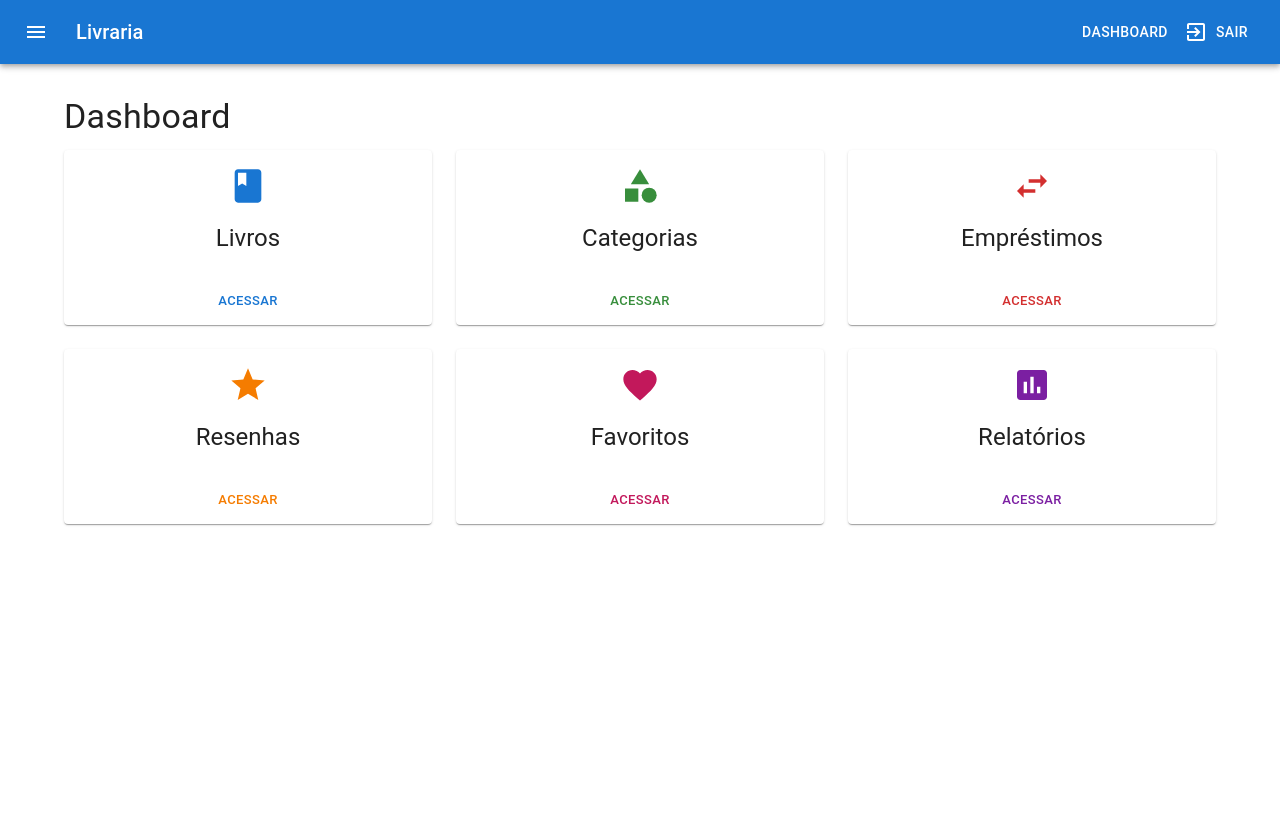
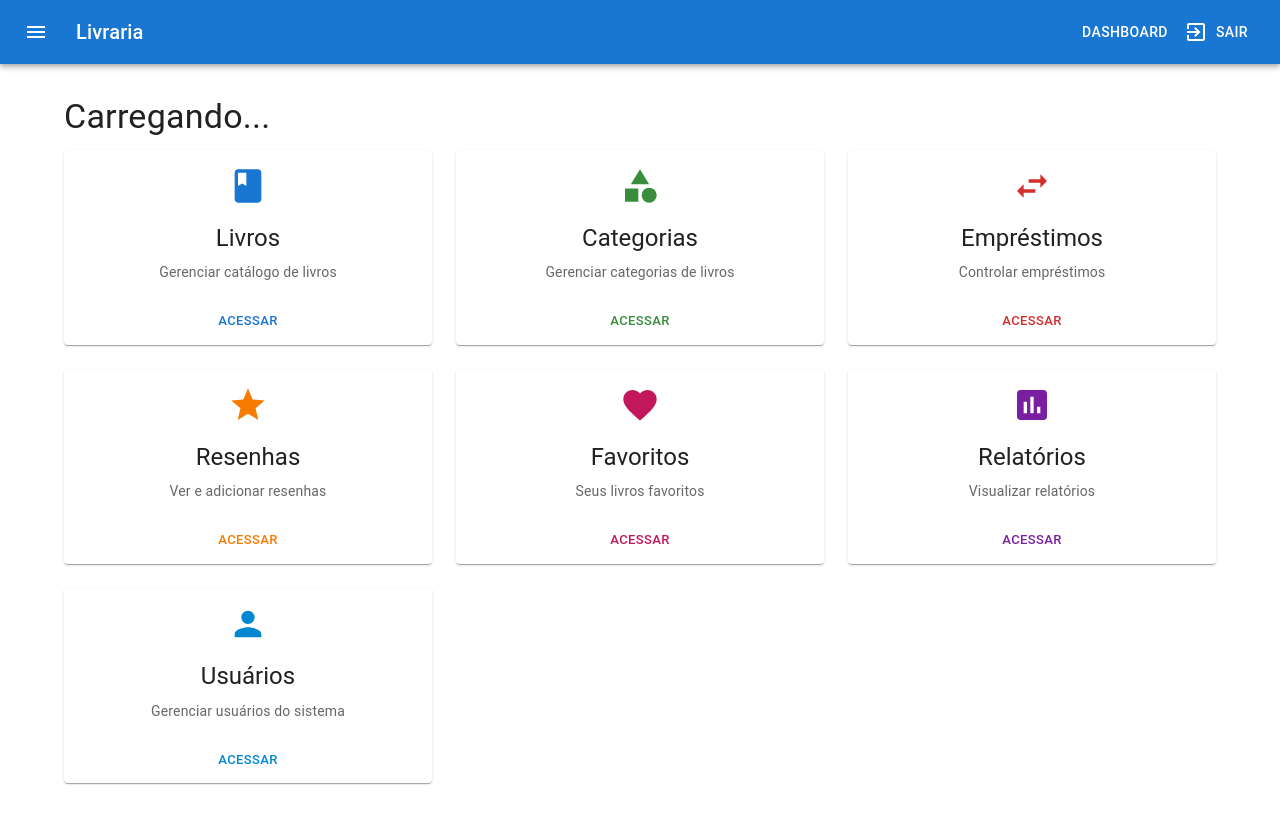
Before and after one commit to loboothay/LivrariaNode, a React (Create React App) app in the folder frontend/: page /dashboard in a window 1280 px wide. Built offline with nearby package versions, Linux system fonts and the light colour scheme; no server answers; sample sign-in values are in the browser's storage.

Commit message:
Implementado telas de resenha, favoritos e relatórios

```diff
--- /dev/null
+++ b/frontend/src/pages/Dashboard.js
@@ -0,0 +1,145 @@
+import React, { useState, useEffect } from 'react';
+import {
+    Box,
+    Container,
+    Grid,
+    Typography,
+    Card,
+    CardContent,
+    CardActions,
+    Button
+} from '@mui/material';
+import {
+    Book as BookIcon,
+    Category as CategoryIcon,
+    SwapHoriz as LoanIcon,
+    Star as ReviewIcon,
+    Favorite as FavoriteIcon,
+    Assessment as ReportIcon,
+    Person as UserIcon
+} from '@mui/icons-material';
+import { useNavigate } from 'react-router-dom';
+import axios from 'axios';
+
+const menuItems = [
+    { title: 'Livros', icon: <BookIcon />, path: '/livros', color: '#1976d2', description: 'Gerenciar catálogo de livros' },
+    { title: 'Categorias', icon: <CategoryIcon />, path: '/categorias', color: '#388e3c', description: 'Gerenciar categorias de livros' },
+    { title: 'Empréstimos', icon: <LoanIcon />, path: '/emprestimos', color: '#d32f2f', description: 'Controlar empréstimos' },
+    { title: 'Resenhas', icon: <ReviewIcon />, path: '/resenhas', color: '#f57c00', description: 'Ver e adicionar resenhas' },
+    { title: 'Favoritos', icon: <FavoriteIcon />, path: '/favoritos', color: '#c2185b', description: 'Seus livros favoritos' },
+    { title: 'Relatórios', icon: <ReportIcon />, path: '/relatorios', color: '#7b1fa2', description: 'Visualizar relatórios' },
+    { title: 'Usuários', icon: <UserIcon />, path: '/usuarios', color: '#0288d1', description: 'Gerenciar usuários do sistema' }
+];
+
+function Dashboard() {
+    const [usuario, setUsuario] = useState(null);
+    const navigate = useNavigate();
+
+    const decodeToken = (token) => {
+        try {
+            const base64Url = token.split('.')[1];
+            const base64 = base64Url.replace(/-/g, '+').replace(/_/g, '/');
+            const payload = JSON.parse(window.atob(base64));
+            return payload;
+        } catch (error) {
+            console.error('Error decoding token:', error);
+            return null;
+        }
+    };
+
+    useEffect(() => {
+        const fetchUsuario = async () => {
+            try {
+                const token = localStorage.getItem('token');
+                const tokenData = decodeToken(token);
+                const emailFromToken = tokenData?.email;
+
+                if (!emailFromToken) {
+                    console.error('Email não encontrado no token');
+                    return;
+                }
+
+                const response = await axios.get('http://localhost:3000/api/usuarios', {
+                    headers: {
+                        'Authorization': `Bearer ${token}`
+                    }
+                });
+
+                const usuarioEncontrado = response.data.find(
+                    user => user.email.toLowerCase() === emailFromToken.toLowerCase()
+                );
+
+                if (usuarioEncontrado) {
+                    setUsuario(usuarioEncontrado);
+                    localStorage.setItem('nome', usuarioEncontrado.nome);
+                    localStorage.setItem('userId', usuarioEncontrado.id);
+                    localStorage.setItem('email', usuarioEncontrado.email);
+                } else {
+                    console.error('Usuário não encontrado com o email:', emailFromToken);
+                }
+
+            } catch (error) {
+                console.error('Erro ao carregar dados do usuário:', error);
+            }
+        };
+
+        fetchUsuario();
+    }, []);
+
+    return (
+        <Container maxWidth="lg" sx={{ mt: 4, mb: 4 }}>
+            <Typography variant="h4" gutterBottom component="h1">
+                {usuario ? `Olá, ${usuario.nome}!` : 'Carregando...'}
+            </Typography>
+            <Grid container spacing={3}>
+                {menuItems.map((item) => (
+                    <Grid item xs={12} sm={6} md={4} key={item.title}>
+                        <Card
+                            sx={{
+                                height: '100%',
+                                display: 'flex',
+                                flexDirection: 'column',
+                                '&:hover': {
+                                    transform: 'scale(1.02)',
+                                    transition: 'transform 0.2s ease-in-out'
+                                }
+                            }}
+                        >
+                            <CardContent sx={{ flexGrow: 1 }}>
+                                <Box
+                                    sx={{
+                                        display: 'flex',
+                                        justifyContent: 'center',
+                                        alignItems: 'center',
+                                        mb: 2,
+                                        color: item.color
+                                    }}
+                                >
+                                    {React.cloneElement(item.icon, { sx: { fontSize: 40 } })}
+                                </Box>
+                                <Typography gutterBottom variant="h5" component="h2" align="center">
+                                    {item.title}
+                                </Typography>
+                                <Typography variant="body2" color="text.secondary" align="center">
+                                    {item.description}
+                                </Typography>
+                            </CardContent>
+                            <CardActions>
+                                <Button
+                                    size="small"
+                                    fullWidth
+                                    onClick={() => navigate(item.path)}
+                                    sx={{ color: item.color }}
+                                >
+                                    Acessar
+                                </Button>
+                            </CardActions>
+                        </Card>
+                    </Grid>
+                ))}
+            </Grid>
+        </Container>
+    );
+}
+
+export default Dashboard;
--- a/frontend/src/pages/Resenhas.js
+++ b/frontend/src/pages/Resenhas.js
@@ -27,80 +27,115 @@ function Resenhas() {
         const fetchLivros = async () => {
             try {
                 const token = localStorage.getItem('token');
-                const response = await axios.get('http://localhost:3001/api/livros', {
+                const response = await axios.get('http://localhost:3000/api/livros', {
                     headers: {
                         'Authorization': `Bearer ${token}`
                     }
                 });
-
-                // Verificar e transformar os dados se necessário
-                const livrosData = response.data;
-                if (livrosData && typeof livrosData === 'object') {
-                    // Se for um objeto, converte para array
-                    const livrosArray = Array.isArray(livrosData) ? livrosData : Object.values(livrosData);
-                    console.log('Livros processados:', livrosArray);
-                    setLivros(livrosArray);
-                }
+                console.log('Resposta da API:', response.data);
+                setLivros(response.data);
             } catch (error) {
-                console.error('Erro detalhado:', error.response || error);
+                console.error('Erro ao carregar livros:', error);
             }
         };
 
         fetchLivros();
     }, []);
 
-    // Remover a função carregarLivros duplicada que não está sendo usada
-    useEffect(() => {
-        if (livroSelecionado) {
-            carregarResenhas(livroSelecionado);
-        }
-    }, [livroSelecionado]);
-
-    const carregarLivros = async () => {
+    const carregarResenhas = async (livroId) => {
         try {
             const token = localStorage.getItem('token');
-            const response = await axios.get('http://localhost:3001/api/livros', {
+            const response = await axios.get(`http://localhost:3000/api/resenhas/livro/${livroId}`, {
                 headers: {
                     'Authorization': `Bearer ${token}`
                 }
             });
-            console.log('Livros carregados:', response.data); // Para debug
-            setLivros(response.data);
-        } catch (error) {
-            console.error('Erro ao carregar livros:', error);
-        }
-    };
-
-    const carregarResenhas = async (livroId) => {
-        try {
-            const token = localStorage.getItem('token');
-            const response = await axios.get(`http://localhost:3001/api/resenhas/livro/${livroId}`, {
-                headers: {
-                    'Authorization': `Bearer ${token}`
-                }
-            });
-            console.log('Resenhas carregadas:', response.data); // Para debug
             setResenhas(response.data);
         } catch (error) {
             console.error('Erro ao carregar resenhas:', error);
         }
     };
 
+    // Adicionar no início do componente, junto com os outros estados
+    const [usuarioLogado, setUsuarioLogado] = useState(null);
+
+    // Adicionar após o useEffect dos livros
+    // Modificar o useEffect do usuário
+    useEffect(() => {
+        const fetchUsuario = async () => {
+            try {
+                const token = localStorage.getItem('token');
+                const nomeUsuario = localStorage.getItem('nome'); // Nome do usuário salvo no login
+
+                console.log('Nome do usuário:', nomeUsuario);
+
+                const response = await axios.get('http://localhost:3000/api/usuarios', {
+                    headers: {
+                        'Authorization': `Bearer ${token}`
+                    }
+                });
+
+                // Encontrar o usuário pelo nome
+                const usuario = response.data.find(u => u.nome === nomeUsuario);
+                if (usuario) {
+                    console.log('Usuário encontrado:', usuario);
+                    setUsuarioLogado(usuario);
+                } else {
+                    console.error('Usuário não encontrado com o nome:', nomeUsuario);
+                }
+
+            } catch (error) {
+                console.error('Erro ao carregar usuário:', error);
+            }
+        };
+
+        fetchUsuario();
+    }, []);
+
+    // Modificar o handleSubmit
     const handleSubmit = async (e) => {
         e.preventDefault();
         try {
+            if (!novaResenha.livroId || !novaResenha.texto || !novaResenha.avaliacao) {
+                alert('Por favor, preencha todos os campos');
+                return;
+            }
+
             const token = localStorage.getItem('token');
-            await axios.post('http://localhost:3001/api/resenhas', novaResenha, {
+
+            // Debug dos dados do usuário
+            console.log('Usuário logado:', usuarioLogado);
+
+            if (!usuarioLogado || !usuarioLogado.id) {
+                console.error('Dados do usuário:', usuarioLogado);
+                alert('Erro: Dados do usuário não disponíveis. Por favor, faça login novamente.');
+                return;
+            }
+
+            const resenhaData = {
+                livroId: novaResenha.livroId,
+                usuarioId: usuarioLogado.id,
+                texto: novaResenha.texto.trim(),
+                avaliacao: novaResenha.avaliacao
+            };
+
+            console.log('Enviando resenha:', resenhaData);
+
+            const response = await axios.post('http://localhost:3000/api/resenhas', resenhaData, {
                 headers: {
                     'Authorization': `Bearer ${token}`
                 }
             });
+
+            console.log('Resposta:', response.data);
+
             setNovaResenha({ livroId: '', texto: '', avaliacao: 0 });
             if (livroSelecionado) {
                 carregarResenhas(livroSelecionado);
             }
         } catch (error) {
-            console.error('Erro ao adicionar resenha:', error);
+            console.error('Erro ao adicionar resenha:', error.response?.data || error);
+            alert('Erro ao adicionar resenha. Por favor, tente novamente.');
         }
     };
 
```
